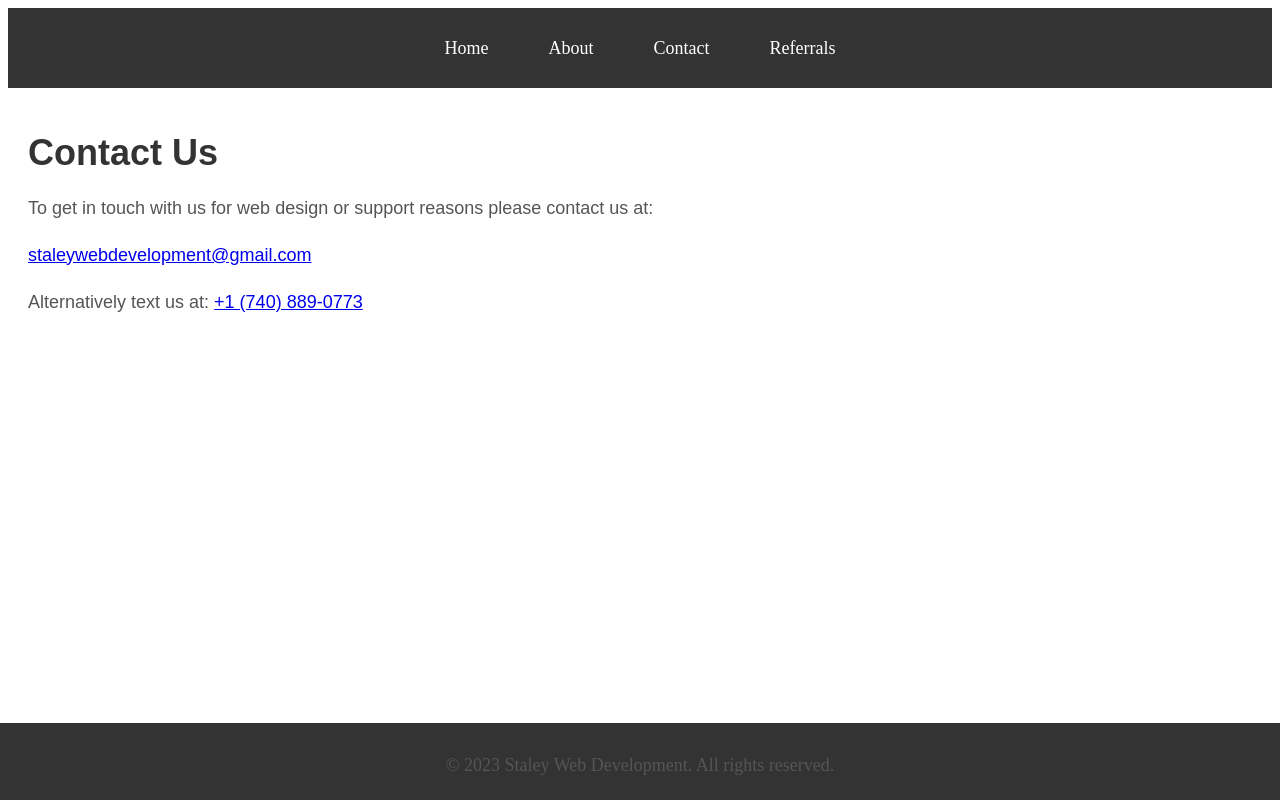
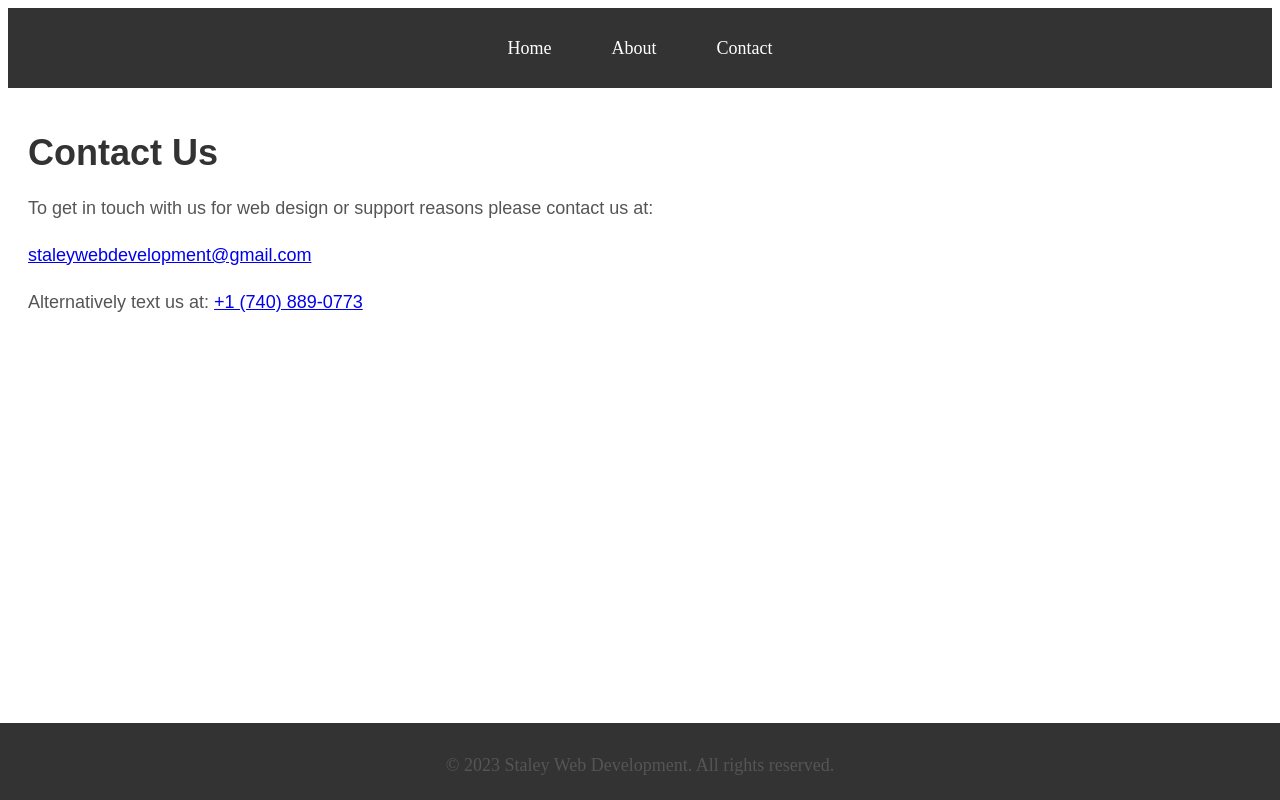
Before and after one commit to SwiftWebSolutions/SwiftWebSolutions.github.io, a plain HTML site: page contact.html in a window 1280 px wide. Drawn offline with Linux system fonts and the light colour scheme.

Commit message:
Update contact.html

```diff
--- a/contact.html
+++ b/contact.html
@@ -11,7 +11,6 @@
                 <li><a href="index.html">Home</a></li>
                 <li><a href="about.html">About</a></li>
                 <li><a href="contact.html">Contact</a></li>
-                <li><a href="referrals.html">Referrals</a></li>
             </ul>
         </nav>
     </header>
```
